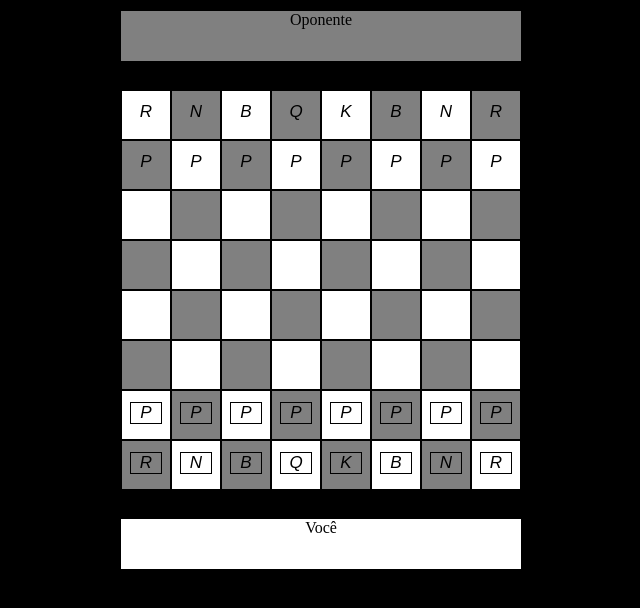
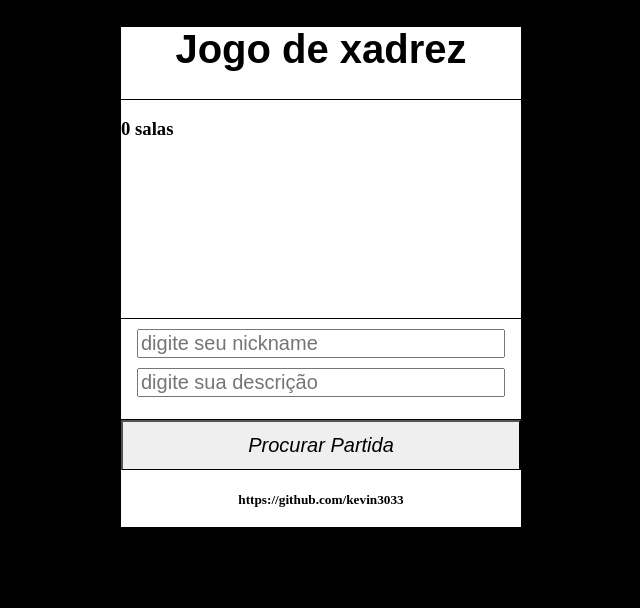
Before and after one commit to kevin3033/chess_server, a website: page public/index.html in a window 1280 px wide. Shown: the whole page, without its empty margins (319-959 px from the left). Drawn offline with Linux system fonts and the light colour scheme.

Commit message:
server iniciado - salas

```diff
--- a/package.json
+++ b/package.json
@@ -4,7 +4,7 @@
   "description": "jogo de xadrez",
   "main": "index.js",
   "scripts": {
-    "test": "node server.js"
+    "test": "nodemon server.js"
   },
   "repository": {
     "type": "git",
@@ -22,6 +22,7 @@
   "homepage": "https://github.com/kevin3033/chess_server#readme",
   "dependencies": {
     "express": "^4.17.1",
-    "socket-io": "^1.0.0"
+    "nodemon": "^2.0.14",
+    "socket.io": "^4.3.1"
   }
 }
--- a/public/index.html
+++ b/public/index.html
@@ -2,15 +2,25 @@
 <html lang="pt-br" dir="ltr">
     <head>
         <meta charset="utf-8">
-        <title>chess game</title>
-        <link rel="stylesheet" href="./style.css">
-
+        <title>jogo de xadrez</title>
+        <link rel="stylesheet" href="./styles/index.css">
     </head>
     <body>
-        <div id="barra" class="barrapreta">Oponente</div><br>
-        <div class="table"></div><br>
-        <div id="barra"  class="barrabranca">Você</div>
-        <script src="./scripts/begin.js" charset="utf-8"></script>
-        <script src="./scripts/main.js" charset="utf-8"></script>
+        <form class="container" action="sala" method="get">
+            <div class="titlediv">
+                <h1>Jogo de xadrez</h1>
+            </div>
+            <div class="salas">
+                <h3>0 salas</h3>
+            </div>
+            <div class="inputs">
+                <input type="text" class='subname' name="nome" placeholder="digite seu nickname">
+                <input type="text" name="descricao" class='subdes' placeholder="digite sua descrição">
+            </div>
+            <input type="submit" class='bt' value="Procurar Partida">
+            <div class="fim">
+                <h5>https://github.com/kevin3033</h5>
+            </div>
+        </form>
     </body>
 </html>
--- a/public/scripts/main.js
+++ b/public/scripts/main.js
@@ -0,0 +1,23 @@
+const socket = io()
+let nomedes = window.location.search.replace('?', '').replace('&', ' ').split(' ')
+let nome = nomedes[0].replace('nome=', '')
+let descricao = nomedes[1].replace('descricao=', '')
+document.querySelector('.barrabranca').innerHTML = nome + ' - ' + descricao
+
+socket.on('sala', data => {
+    if (data == 'nova') {
+        socket.emit('novasala', {nome: nome, descricao: descricao, cor: 'brancas'})
+        document.querySelector('.barrapreta').innerHTML = 'aguardando oponente...'
+        socket.on('adversario', data => {
+            document.querySelector('.barrapreta').innerHTML = data.nome + ' - ' + data.descricao
+            ///partida
+        })
+    } else {
+        socket.emit('dados', {nome: nome, descricao: descricao})
+        socket.on('adversario', data => {
+            console.log(data);
+            document.querySelector('.barrapreta').innerHTML = data.nome + ' - ' + data.descricao
+            ///partida
+        })
+    }
+})
--- /dev/null
+++ b/public/styles/index.css
@@ -0,0 +1,62 @@
+body {
+    background-color: black;
+}
+
+.container {
+    margin: 10px auto;
+    width: 400px;
+    height: 500px;
+    background-color: white;
+
+}
+
+.titlediv {
+    width: 100%;
+    height: auto;
+    text-align: center;
+    border-bottom: 1px solid black;
+}
+
+h1 {
+    font-size: 40px;
+    font-family: sans-serif;
+}
+
+.salas {
+    width: 100%;
+    height: 200px;
+    background-color: white;
+    border-bottom: 1px solid black;
+}
+.inputs {
+    width: 100%;
+    height: 100px;
+    background-color: white;
+    border-bottom: 1px solid black;
+    text-align: center;
+}
+
+.bt {
+    width: 100%;
+    height: 50px;
+    border-bottom: 1px solid black;
+    font-size: 20px;
+    font-style: oblique;
+    font-family: sans-serif;
+}
+.subname {
+    margin-top: 10px;
+    width: 90%;
+    font-size: 20px;
+}
+.subdes {
+    margin-top: 10px;
+    width: 90%;
+    font-size: 20px;
+}
+
+.fim {
+    width: 100%;
+    height: 40px;
+    text-align: center;
+}
```
Also changed, not shown: public/jogo.html (added, +16 -0 lines), server.js (+49 -0 lines), public/styles/jogo.css (renamed from public/style.css), 1 other file.
